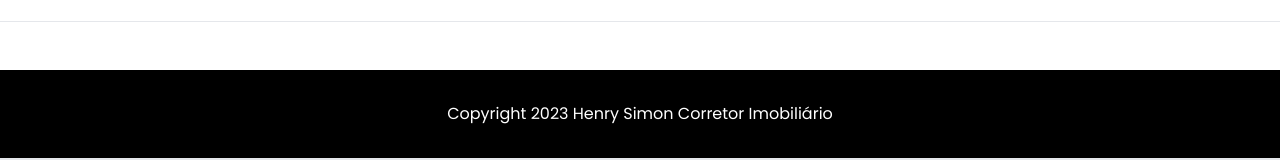
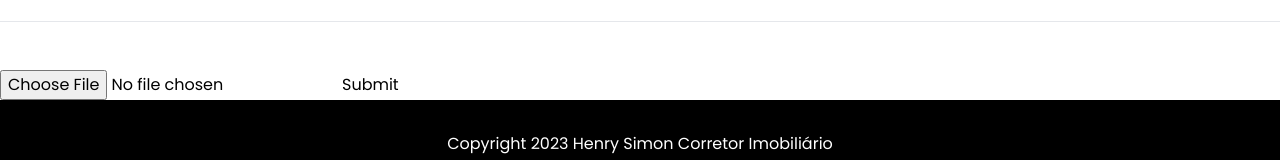
Before and after one commit to devsakae/henrycorretor, a React (Create React App) app: page /upload in a window 1280 px wide. Shown: the part 127-287 px from the top of the page. Built offline with nearby package versions, Linux system fonts and the light colour scheme; no server answers; the database is empty.

Commit message:
removed .firebase folder

```diff
--- a/src/App.js
+++ b/src/App.js
@@ -7,12 +7,14 @@ import { Route, Routes } from 'react-router-dom';
 import Home from './pages/Home';
 import PropertyDetails from './pages/PropertyDetails';
 import Admin from './pages/Admin';
+import Upload from './pages/Upload';
 
 const App = () => {
   return (
     <div className='max-w-[1440px] mx-auto bg-white'>
       <Header />
       <Routes>
+        <Route path='/upload' element={ <Upload /> } />
         <Route path='/imovel/:id' element={<PropertyDetails />} />
         <Route path='/admin' element={ <Admin /> } />
         <Route path='/' element={<Home />} />
--- a/src/pages/Admin.js
+++ b/src/pages/Admin.js
@@ -23,7 +23,7 @@ export default function Admin() {
       <div className='container mx-auto mb-6'>
         <div className='flex flex-row items-center justify-center gap-x-4'>
           <button
-            className='flex flex-col gap-y-4 items-center p-4 min-w-[160px] hover:bg-gray-100'
+            className={ `flex flex-col gap-y-4 items-center p-4 min-w-[160px] hover:bg-gray-100 ${adminMode === 'add' && 'bg-gray-200 shadow-gray-800 shadow-sm'}`}
             onClick={ () => handleMode('add') }
             disabled={ user.email !== process.env.REACT_APP_ADMIN_EMAIL }
           >
@@ -31,7 +31,7 @@ export default function Admin() {
             <div className='text-center'>Cadastrar novo</div>
           </button>
           <button
-            className='flex flex-col gap-y-4 items-center p-4 min-w-[160px] hover:bg-gray-100'
+            className={ `flex flex-col gap-y-4 items-center p-4 min-w-[160px] hover:bg-gray-100 ${adminMode === 'manage' && 'bg-gray-200 shadow-gray-800 shadow-sm'}` }
             onClick={ () => handleMode('manage') }
             disabled={ user.email !== process.env.REACT_APP_ADMIN_EMAIL }
           >
@@ -39,7 +39,7 @@ export default function Admin() {
             <div className='text-center'>Modificar imóvel</div>
           </button>
           <button
-            className='flex flex-col gap-y-4 items-center p-4 min-w-[160px] hover:bg-gray-100'
+            className={ `flex flex-col gap-y-4 items-center p-4 min-w-[160px] hover:bg-gray-100 ${adminMode === 'delete' && 'bg-gray-200 shadow-gray-800 shadow-sm'}` }
             onClick={ () => handleMode('delete') }
             disabled={ user.email !== process.env.REACT_APP_ADMIN_EMAIL }
           >
--- a/src/pages/Home.js
+++ b/src/pages/Home.js
@@ -1,12 +1,8 @@
-import React, { useContext } from 'react';
+import React from 'react';
 import Banner from '../components/Banner';
 import HouseList from '../components/HouseList';
-import { PropertyContext } from '../lib/PropertiesContext';
 
 const Home = () => {
-  const { houses } = useContext(PropertyContext);
-  console.log(houses);
-
   return <div className='min-h-[1800px]'>
     <Banner />
     <HouseList />
--- /dev/null
+++ b/src/pages/Upload.js
@@ -0,0 +1,35 @@
+import React, { useState } from 'react';
+import { storage } from '../lib/firebase';
+import { ref, uploadBytes, getDownloadURL } from 'firebase/storage';
+
+export default function Upload() {
+  const [image, setImage] = useState(null);
+  const [url, setUrl] = useState(null);
+
+  const handleImageChange = (e) => {
+    if (e.target.files[0]) {
+      setImage(e.target.files[0]);
+    }
+  };
+
+  const handleSubmit = () => {
+    const imageRef = ref(storage, 'image');
+    uploadBytes(imageRef, image).then(() => {
+      getDownloadURL(imageRef).then((url) => {
+        setUrl(url)
+      }).catch((err) => {
+        console.log(err.message)
+      })
+    }).catch((err) => {
+      console.log(err.message)
+    })
+  }
+
+  return (
+    <div>
+      <img src={url} alt='' />
+      <input type="file" onChange={handleImageChange} />
+      <button onClick={handleSubmit}>Submit</button>
+    </div>
+  )
+}
```
